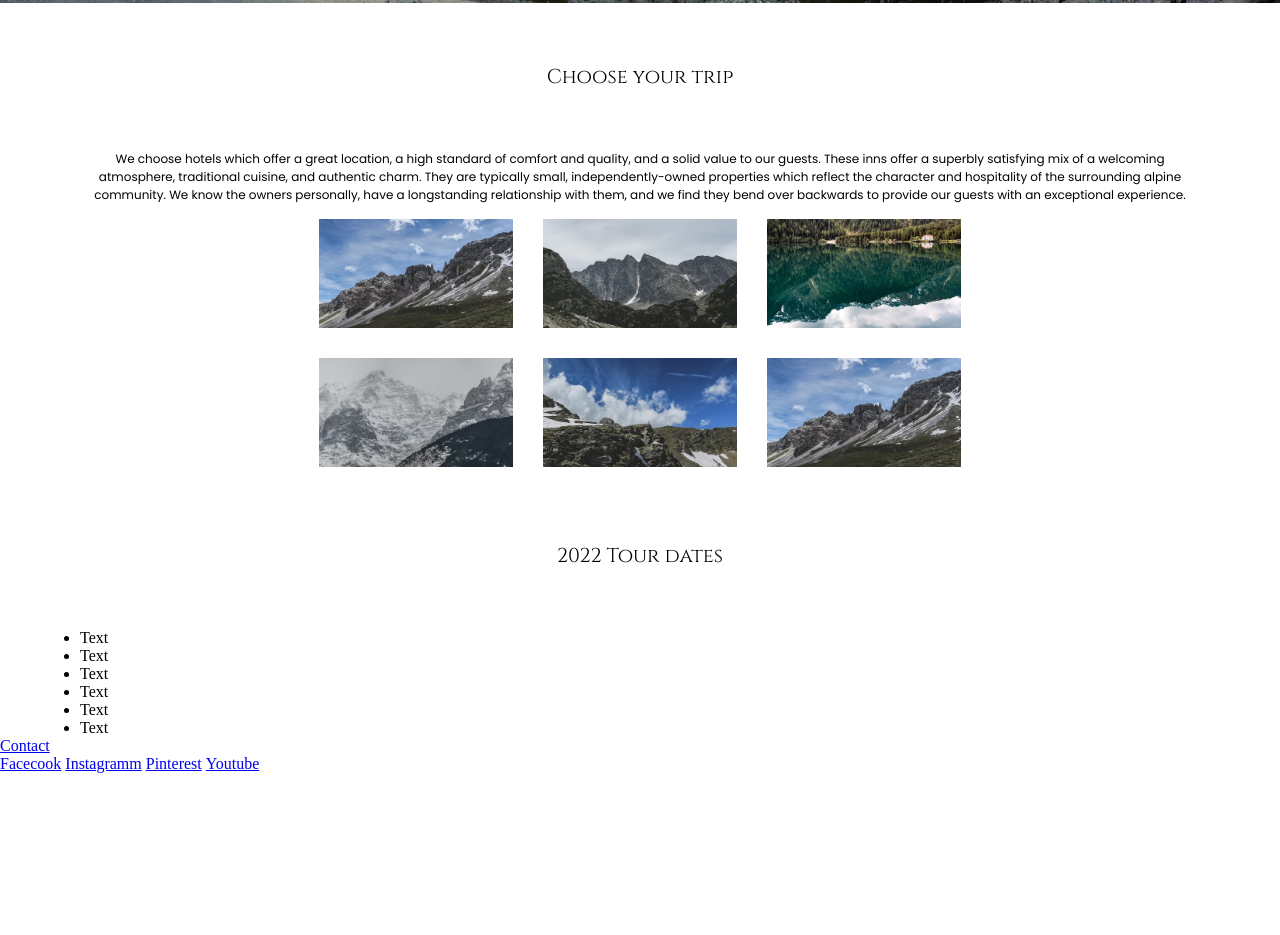
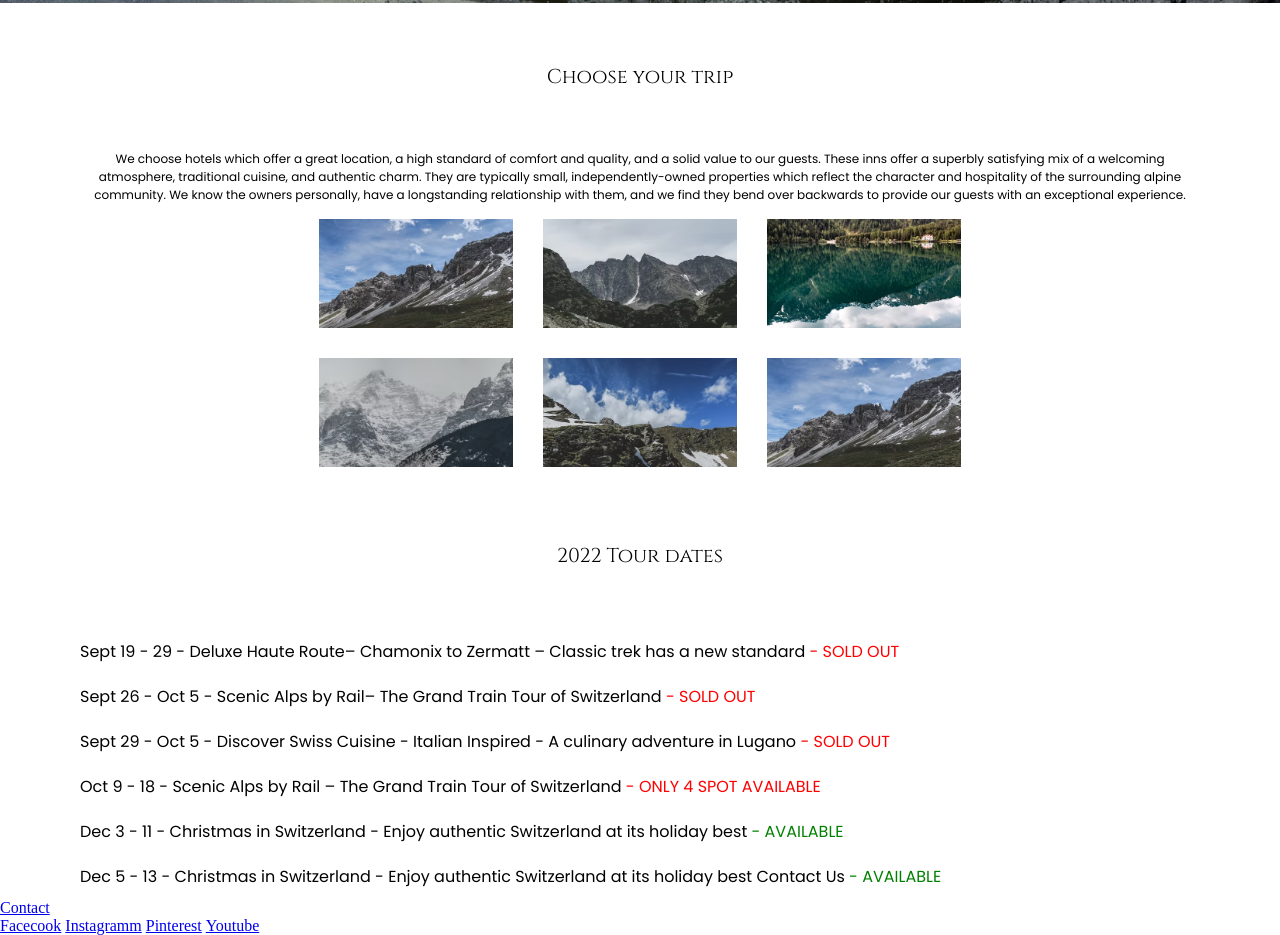
Before and after one commit to MagdaCale/excursions-_in_the_alps, a plain HTML site: page index.html in a window 1280 px wide. Shown: the part 607-1542 px from the top of the page. Before the commit the page ends 1380 px from the top, so only its background shows below. Drawn offline with Linux system fonts and the light colour scheme.

Commit message:
main done

```diff
--- a/assets/css/styles.css
+++ b/assets/css/styles.css
@@ -36,6 +36,7 @@ header {
     font-family: 'Cinzel', serif;
 }
 /* ------  Main  -------- */
+
 main {
     padding: 0 80px;
 }
@@ -59,3 +60,20 @@ article h3 {
     display: flex;
     justify-content: center;
 }
+article ul {
+    font-family: 'Poppins', sans-serif;
+    line-height: 45px;
+    list-style-type: none;
+}
+.soldout::after {
+    color: red;
+content: " - SOLD OUT";
+}
+.only4spotavailable::after {
+    color: red;
+    content:" - ONLY 4 SPOT AVAILABLE"
+}
+.available::after {
+    color: green;
+    content: " - AVAILABLE";
+}
--- a/index.html
+++ b/index.html
@@ -37,12 +37,14 @@
         <article class="Booking-Info">
             <h3>2022 Tour dates</h3>
             <ul>
-                <li class="soldout">Text</li>
-                <li class="">Text</li>
-                <li class="">Text</li>
-                <li class="">Text</li>
-                <li class="">Text</li>
-                <li class="">Text</li>
+                <li class="soldout">Sept 19 - 29 - Deluxe Haute Route– Chamonix to Zermatt – Classic trek has a new standard
+                </li>
+                <li class="soldout">Sept 26 - Oct 5 - Scenic Alps by Rail– The Grand Train Tour of Switzerland
+                </li>
+                <li class="soldout">Sept 29 - Oct 5 - Discover Swiss Cuisine - Italian Inspired - A culinary adventure in Lugano</li>
+                <li class="only4spotavailable">Oct 9 - 18 - Scenic Alps by Rail – The Grand Train Tour of Switzerland</li>
+                <li class="available">Dec 3 - 11 - Christmas in Switzerland - Enjoy authentic Switzerland at its holiday best</li>
+                <li class="available">Dec 5 - 13 - Christmas in Switzerland - Enjoy authentic Switzerland at its holiday best Contact Us</li>
             </ul>
         </article>
     </main>
```
